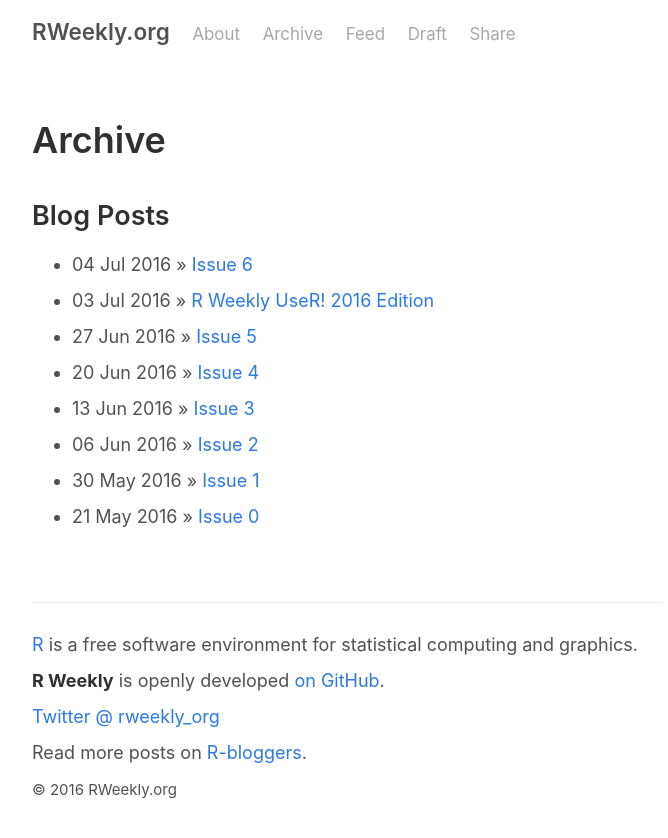
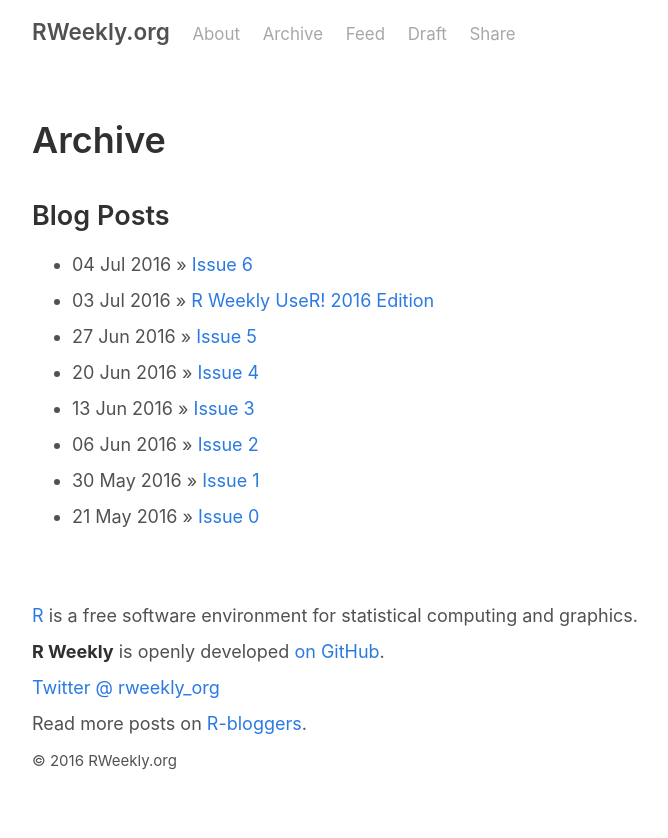
Before and after one commit to rweekly/rweekly.org, a Jekyll site: the page built from archive.md, in a window 1280 px wide. Shown: the top 838 px of the page, without its empty margins (293-961 px from the left). Built offline with Jekyll 4.4.1, drawn with Linux system fonts in a browser that asks for light colours.

Commit message:
Update: footer

```diff
--- a/_includes/footer.md
+++ b/_includes/footer.md
@@ -1,4 +1,3 @@
-<HR />
 
 [R](https://www.r-project.org/) is a free software environment for statistical computing and graphics.
 
```
